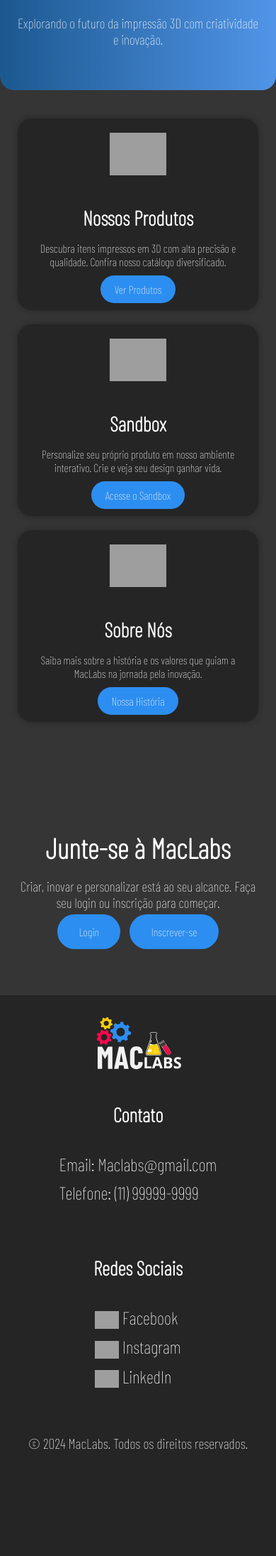
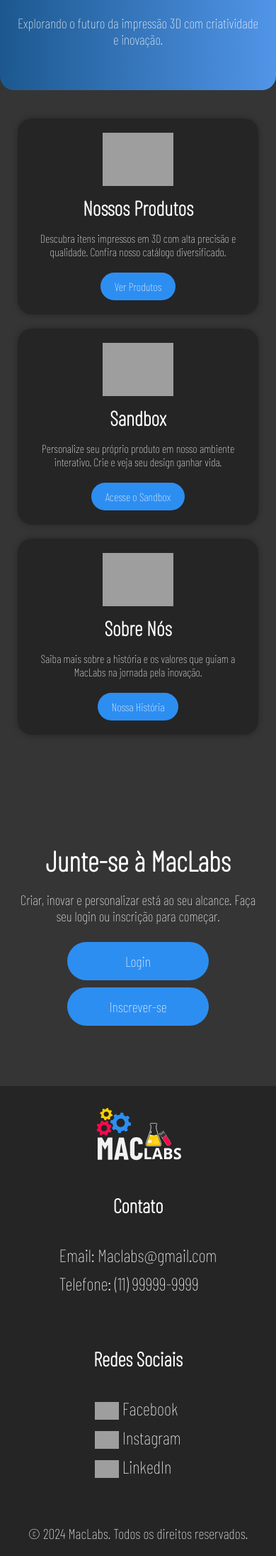
Before and after one commit to LeoDellAmatrice/MacLabs, a Flask app: page / in a window 390 px wide. Shown: the part 192-2384 px from the top of the page at 71% size. Before the commit the page ends 2234 px from the top, so only its background shows below. Run offline with Flask 3, Linux system fonts and the light colour scheme; grey boxes are pictures that could not be loaded.

Commit message:
atualização inicial

```diff
--- a/static/css/index.css
+++ b/static/css/index.css
@@ -45,9 +45,10 @@
     border-radius: 20px;
     padding: 20px;
     max-width: 300px;
-    box-shadow: 0px 0px 10px rgba(0, 0, 0, 0.3);
+    box-shadow: 0 0 10px rgba(0, 0, 0, 0.3);
     text-align: center;
     transition: transform 0.3s, box-shadow 0.3s;
+    cursor: pointer;
 }
 
 .feature-card:hover {
@@ -56,12 +57,12 @@
 }
 
 .feature-card img {
-    width: 80px;
-    margin-bottom: 15px;
+    width: 100px;
 }
 
 .feature-card h2 {
     font-size: 1.8rem;
+    margin-top: 10px;
     margin-bottom: 10px;
 }
 
@@ -72,7 +73,11 @@
 
 .feature-card .view-button {
     background-color: var(--hover-color);
+    cursor: pointer;
     color: #fff;
+    font-size: 16px;
+    font-family: barlow, sans-serif;
+    border: 0 !important;
     padding: 10px 20px;
     border-radius: 20px;
     text-decoration: none;
@@ -106,7 +111,14 @@
     margin: 5px;
 }
 
+.cta-buttons {
+    display: grid;
+    justify-items: center;
+}
+
 .cta-button {
+    width: 20%;
+    font-size: 25px;
     background-color: #2d8ef1;
 }
 
@@ -120,8 +132,10 @@
         align-items: center;
     }
 
-    .feature-card {
-        width: 100%;
+    .cta-button {
+        width: 40%;
+        font-size: 20px;
+        background-color: #2d8ef1;
     }
 
     .hero-section h1 {
@@ -132,7 +146,11 @@
         font-size: 1.2rem;
     }
 
-    .cta-button {
-        width: 100%;
+}
+
+@media (max-width: 420px) {
+    .features-section {
+        padding-left: 0;
+        padding-right: 0;
     }
 }
--- a/templates/index.html
+++ b/templates/index.html
@@ -16,30 +16,44 @@
 
 <section class="features-section">
     <div class="feature-card">
+        <a href="{{ url_for('produtos') }}">
+            <div>
                 <img src="{{ url_for('static', filename='img/icon-produtos.svg') }}" alt="Produtos">
                 <h2>Nossos Produtos</h2>
                 <p>Descubra itens impressos em 3D com alta precisão e qualidade. Confira nosso catálogo diversificado.</p>
-        <a href="{{ url_for('produtos') }}" class="view-button">Ver Produtos</a>
+                <button class="view-button">Ver Produtos</button>
+            </div>
+        </a>
     </div>
     <div class="feature-card">
+        <a href="{{ url_for('criar') }}">
+            <div>
                 <img src="{{ url_for('static', filename='img/icon-sandbox.svg') }}" alt="Sandbox">
                 <h2>Sandbox</h2>
                 <p>Personalize seu próprio produto em nosso ambiente interativo. Crie e veja seu design ganhar vida.</p>
-        <a href="{{ url_for('criar') }}" class="view-button">Acesse o Sandbox</a>
+                <button class="view-button">Acesse o Sandbox</button>
+            </div>
+        </a>
     </div>
     <div class="feature-card">
+        <a href="{{ url_for('sobre') }}">
+            <div>
                 <img src="{{ url_for('static', filename='img/icon-sobre.svg') }}" alt="Sobre">
                 <h2>Sobre Nós</h2>
                 <p>Saiba mais sobre a história e os valores que guiam a MacLabs na jornada pela inovação.</p>
-        <a href="{{ url_for('sobre') }}" class="view-button">Nossa História</a>
+                <button class="view-button">Nossa História</button>
+            </div>
+        </a>
     </div>
 </section>
 
 <section class="call-to-action">
     <h2>Junte-se à MacLabs</h2>
     <p>Criar, inovar e personalizar está ao seu alcance. Faça seu login ou inscrição para começar.</p>
+    <div class="cta-buttons" >
         <a href="{{ url_for('login') }}" class="cta-button">Login</a>
         <a href="{{ url_for('inscricao') }}" class="cta-button">Inscrever-se</a>
+    </div>
 </section>
 
 {% endblock %}
```
Also changed, not shown: static/img/icon-produtos.svg (added), static/img/icon-sandbox.svg (added), static/img/icon-sobre.svg (added). Lines whose indentation alone changed are shown as unchanged.
